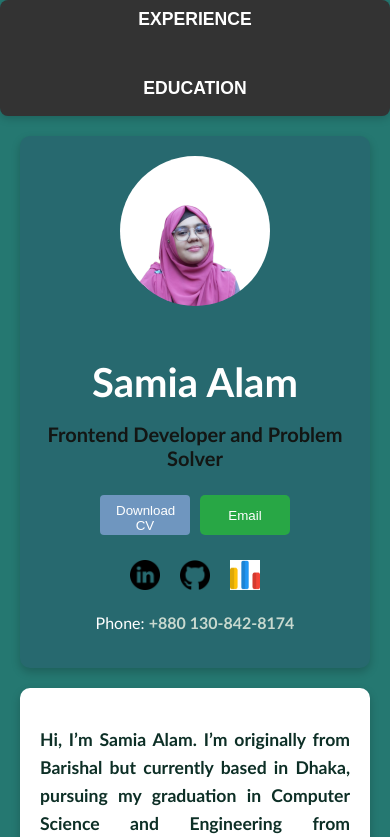
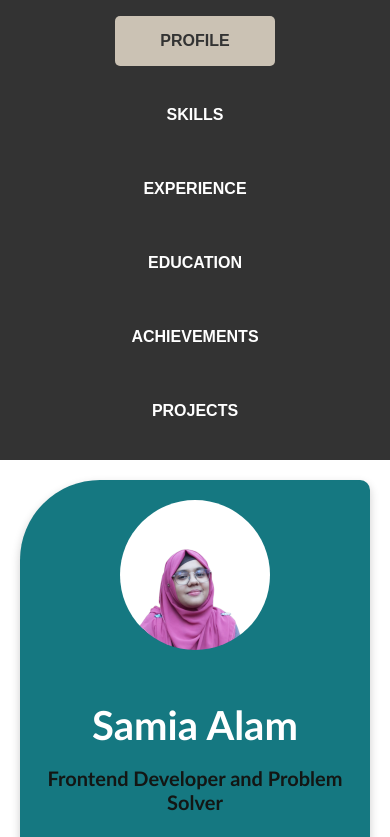
Before and after one commit to samia-jucse/Final_Protfolio, a React (Create React App) app: page / in a window 390 px wide. Shown: the top 837 px of the page. Built offline with nearby package versions, Linux system fonts and the light colour scheme.

Commit message:
profile design changed

```diff
--- /dev/null
+++ b/src/CSS/Navbar.css
@@ -0,0 +1,79 @@
+/* NavBar.css or Profile.css */
+#desktop-nav {
+    background-color: #333;
+    padding: 1rem;
+    display: flex;
+    justify-content: center;
+    align-items: center;
+  }
+
+  /* Navigation Links - Desktop View */
+  .nav-links {
+    list-style: none;
+    display: flex;
+    gap: 1.5rem;
+    margin: 0;
+    padding: 0;
+  }
+
+  .nav-links li {
+    display: inline-block;
+  }
+
+  .nav-links button {
+    background: none;
+    border: none;
+    color: white;
+    font-size: 1.1rem;
+    font-weight: bold;
+    cursor: pointer;
+    padding: 0.5rem 1rem;
+    text-transform: uppercase;
+    transition: color 0.3s, background-color 0.3s;
+    border-radius: 5px;
+  }
+
+  .nav-links .active {
+    background-color: #cbc2b4;
+    color: #333;
+    border-radius: 5px;
+  }
+
+  /* Hover Effect - Applied only to desktop view */
+  @media (min-width: 769px) {
+    .nav-links button:hover {
+      color: #d5d2cc;
+    }
+  }
+
+  /* Responsive Styles - Mobile View */
+  @media (max-width: 768px) {
+    #desktop-nav {
+      flex-direction: column;
+      align-items: center;
+    }
+
+    .nav-links {
+      flex-direction: column;
+      align-items: center;
+      gap: 1rem;  /* Add more space between buttons */
+    }
+
+    .nav-links li {
+      display: block;
+      width: 100%;
+      text-align: center;
+      margin-bottom: 0.5rem;
+    }
+
+    .nav-links button {
+      width: 100%;
+      padding: 1rem;
+      font-size: 1rem;
+    }
+
+    .nav-links button:hover {
+      /* Remove hover effect for mobile */
+      color: white;
+    }
+  }
--- a/src/CSS/Profile.css
+++ b/src/CSS/Profile.css
@@ -16,12 +16,12 @@
 /* Profile Box 1 (Profile Image and Info) */
 .profile-box {
   flex: 1;
+  border-radius: 80px 10px 80px 10px;
   min-width: 250px;
   max-width: 400px;
   height: 510px;
   padding: 20px;
-  background-color: #27696f;
-  border-radius: 10px;
+  background-color: #157881;
   box-shadow: 0 4px 10px rgba(0, 0, 0, 0.2);
   text-align: center;
 }
--- a/src/CSS/style.css
+++ b/src/CSS/style.css
@@ -1,60 +1,13 @@
-/* DESKTOP NAV */
-
-body{
-  background-color:rgb(37, 120, 113);
-}
-nav,
-.nav-links {
-  display: flex;
-}
-
-nav {
-  justify-content: space-around;
-  align-items: center;
-  height: 10vh;
-  background-color: #121717; /* Background color */
-  box-shadow: 0px 2px 10px rgba(0, 0, 0, 0.2); /* Add box shadow */
-  border-radius: 8px; /* Slightly rounded corners */
-  padding: 0 2rem; /* Add padding inside the navbar */
-}
-
-
-.nav-links {
-  gap: 2rem;
-  list-style: none;
-  font-size: 1.5rem;
-}
-
-a {
-  color: rgb(110 231 183);
-  text-decoration: none;
-}
-
-a:hover {
-  color: rgb(209 250 229);
-  text-decoration: underline;
-  text-underline-offset: 1rem;
-  text-decoration-color: rgb(88, 33, 33);
-}
-
-.logo {
-  font-size: 2rem;
-  color: #07b181;
-}
-.desktop-nav {
-  background-color: #333;
+/* NavBar.css or Profile.css */
+#desktop-nav {
+  background-color: #333333;
   padding: 1rem;
   display: flex;
   justify-content: center;
-}
-/* Profile.css or NavBar.css */
-#desktop-nav {
-  background-color: #333;
-  padding: 1rem;
-  display: flex;
-  justify-content: center;
+  align-items: center;
 }
 
+/* Navigation Links - Desktop View */
 .nav-links {
   list-style: none;
   display: flex;
@@ -80,31 +33,47 @@ a:hover {
   border-radius: 5px;
 }
 
-.title-achievement {
-  background-color: #f7e1e1; /* Light grey background */
-  padding: 1rem;
-  border-radius: 10px;
-  box-shadow: 0 10px 20px rgba(0, 0, 0, 0.15); /* Longer shadow */
-  margin: 0 0 2rem 0; /* Set top margin to 0 and bottom margin to 2rem */
-}
-
 .nav-links .active {
-  background-color: #e8dccb;
+  background-color: #ff9800;
   color: #333;
   border-radius: 5px;
 }
 
+/* Hover Effect - Applied only to desktop view */
+@media (min-width: 769px) {
+  .nav-links button:hover {
+    color: #ff9800;
+  }
+}
+
+/* Responsive Styles - Mobile View */
 @media (max-width: 768px) {
   #desktop-nav {
     flex-direction: column;
+    align-items: center;
   }
 
   .nav-links {
     flex-direction: column;
     align-items: center;
+    gap: 1rem;  /* Add more space between buttons */
   }
 
   .nav-links li {
+    display: block;
+    width: 100%;
+    text-align: center;
     margin-bottom: 0.5rem;
   }
+
+  .nav-links button {
+    width: 100%;
+    padding: 1rem;
+    font-size: 1rem;
+  }
+
+  .nav-links button:hover {
+    /* Remove hover effect for mobile */
+    color: white;
+  }
 }
--- a/src/Pages/NavBar.js
+++ b/src/Pages/NavBar.js
@@ -1,4 +1,10 @@
 import React from 'react';
+import '../CSS/style.css';
+import '../CSS/Navbar.css';
+
+
+
+
 
 function NavBar({ setActiveSection, activeSection }) {
   const handleNavClick = (section) => {
--- a/src/Pages/Profile.js
+++ b/src/Pages/Profile.js
@@ -2,7 +2,7 @@ import React from 'react';
 import profileImg from '../assets/profile.jpg';
 import linkedinIcon from '../assets/linkedin.png';
 import githubIcon from '../assets/github.png';
-import codeforcesIcon from '../assets/cf1.png';  // Import the Codeforces logo
+import codeforcesIcon from '../assets/cf1.png';
 import resumePdf from '../assets/samia_alam_resume1.pdf';
 import '../CSS/Profile.css';
 
@@ -11,9 +11,7 @@ function Profile() {
     <section id="profile">
       <div className="profile-container">
 
-        {/* First Profile Box */}
         <div className="profile-box">
-          {/* Profile Picture */}
           <div className="section__pic-container">
             <img src={profileImg} alt="profile" />
           </div>
```
